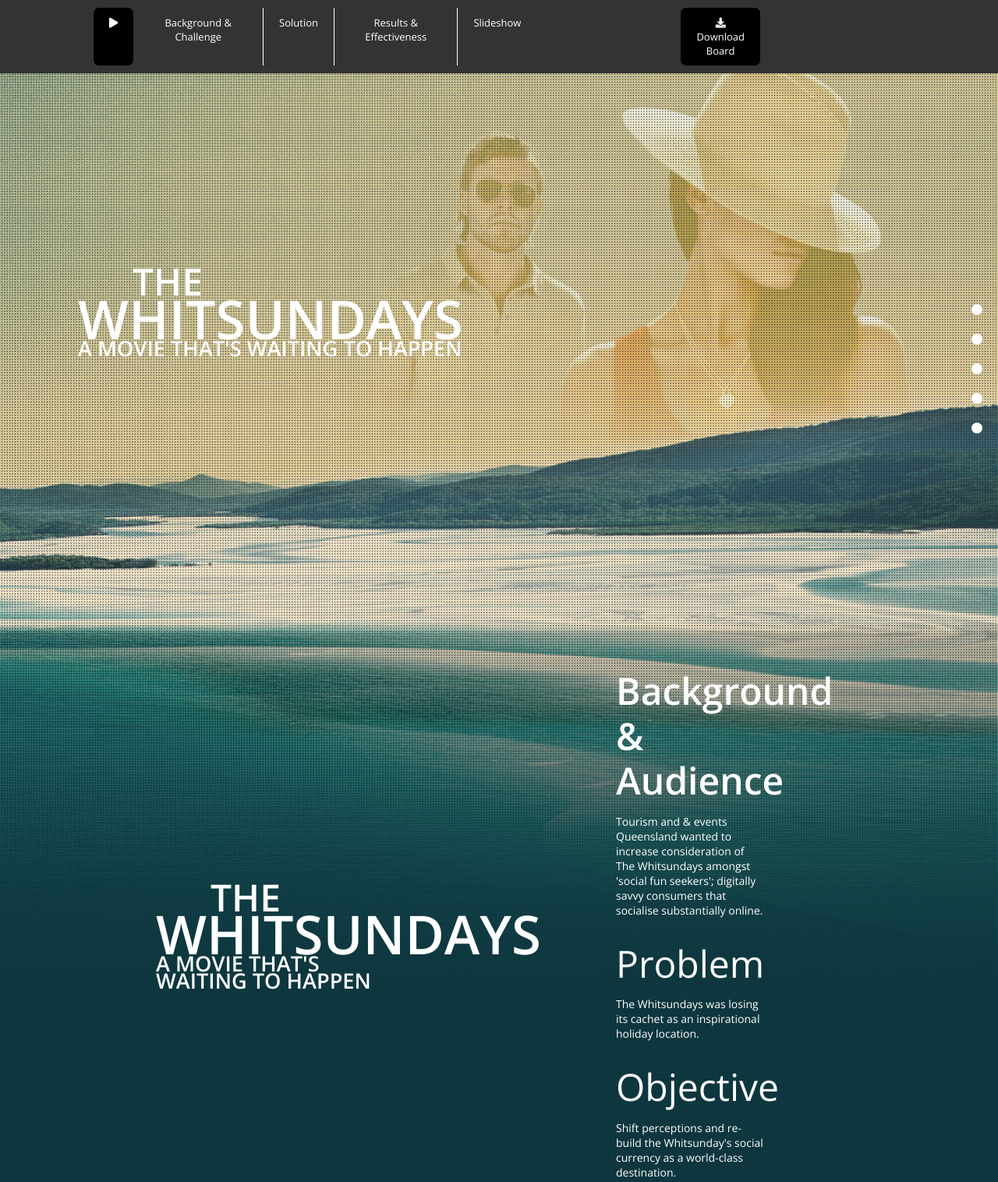
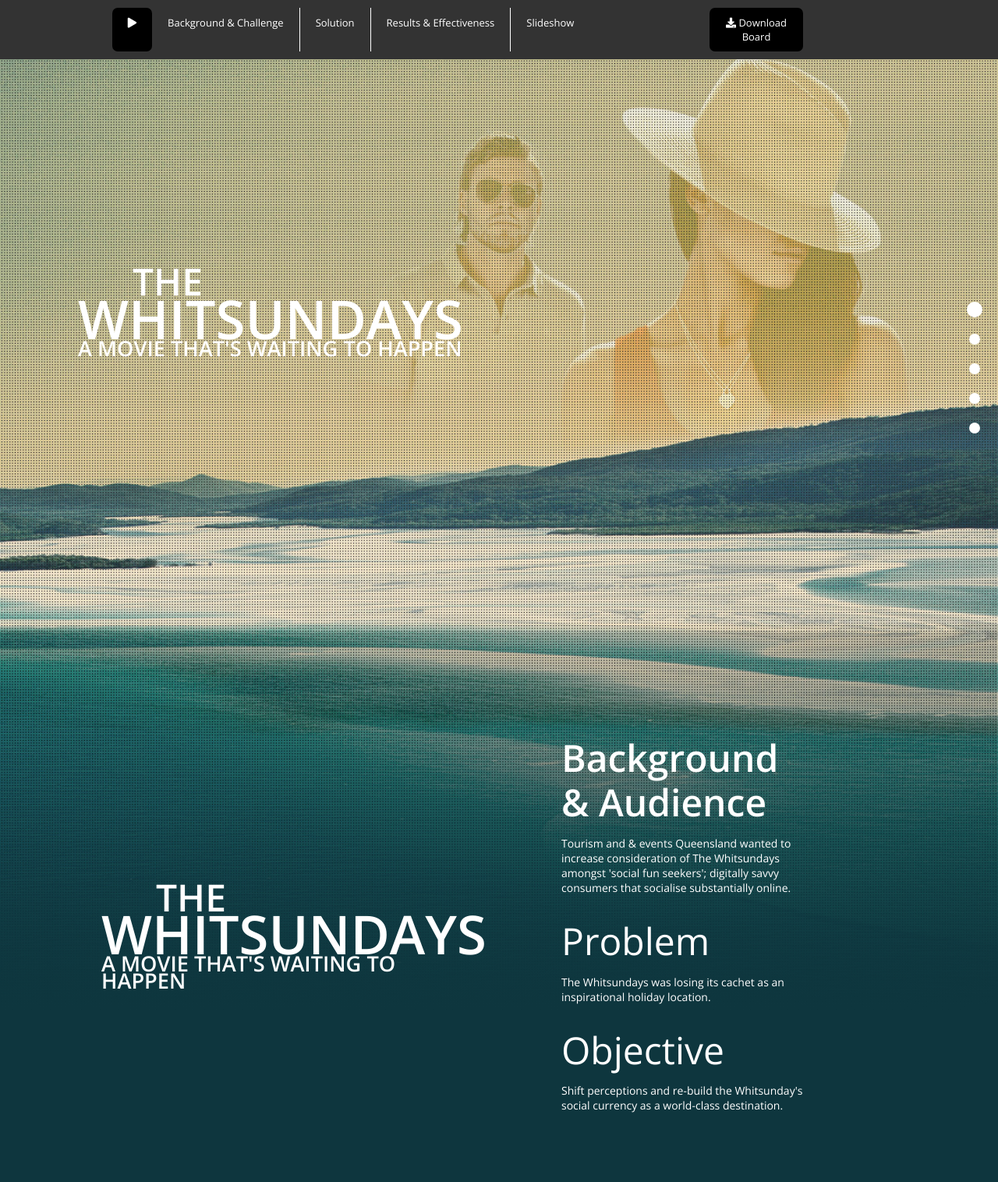
Before and after one commit to xchangrey/whitsundays, a website: page dist/index.html in a window 1280 px wide. Shown: the top 1516 px of the page at 78% size. Drawn offline with nearby package versions, Linux system fonts and the light colour scheme.

Commit message:
Adjustments on the css

```diff
--- a/scss/_menu.scss
+++ b/scss/_menu.scss
@@ -44,7 +44,7 @@
                 }
 
                 &.download {
-                    margin: 0 185px;
+                    margin: 0 130px;
                 }
 
                 &.active, &.download {
--- a/scss/main.scss
+++ b/scss/main.scss
@@ -105,7 +105,7 @@
         background: linear-gradient(0deg, rgba(14,54,62,1) 38%, rgba(0,0,0,0) 100%);
 
         div.sol-content {
-            padding: 0 150px;
+            padding: 0 80px;
 
             &.banner-text {
                 text-transform: uppercase;
```
Also changed, not shown: dist/css/main.css, dist/index.html, dist/main.js.
